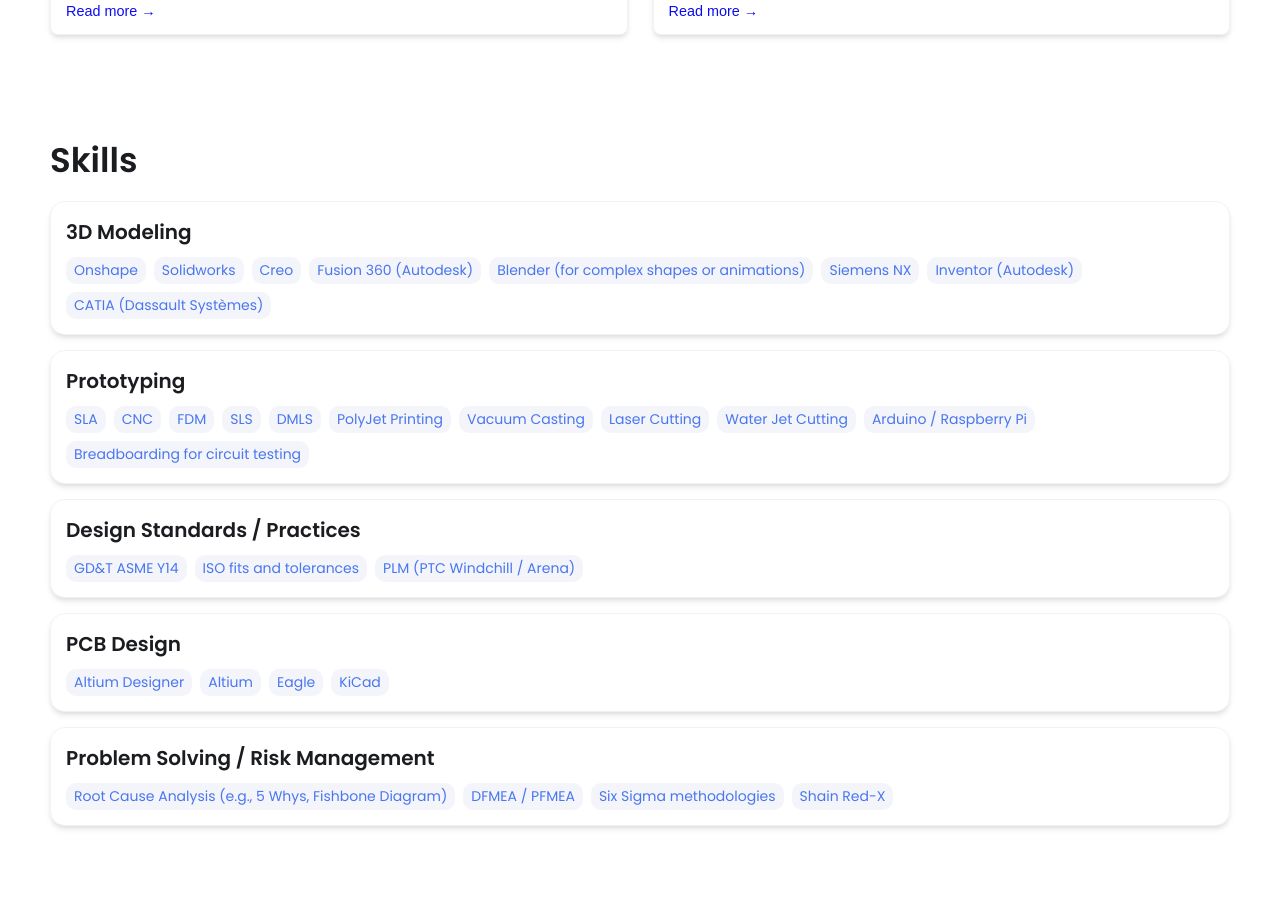
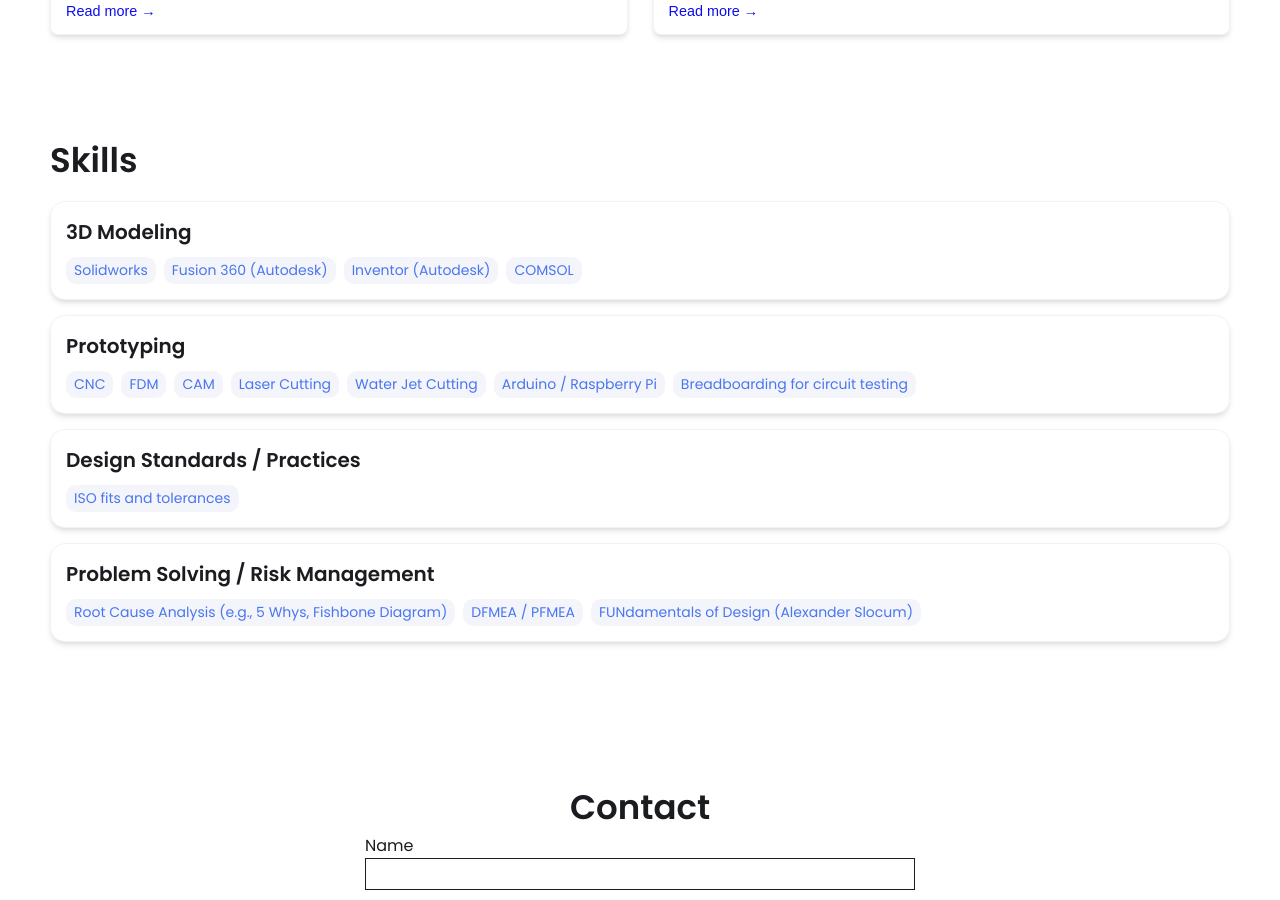
Before and after one commit to klee-eng/klee-eng.github.io, a Jekyll site: the page built from index.html, in a window 1280 px wide and 900 px high, scrolled down 1491 px. Built offline with Jekyll 4.4.1, drawn with Linux system fonts in a browser that asks for light colours.

Commit message:
Update _config.yml

```diff
--- a/_config.yml
+++ b/_config.yml
@@ -25,13 +25,13 @@ profile_image: ./assets/images/profile-image/GitHubPhoto.jpeg
 
 # Link your resume
 # You can place your resume in assets/resume/{resume.pdf or add external link such as pdf saved in google drive
-resume-url: https://drive.google.com/file/d/13Z3duVzh-gguPU5r03oJVEE6rV9rd3DS/view?usp=sharing # or /assets/resume/resume.pdf
+resume-url: ./assets/resume/Kaden Lee Resume 11-29-24.pdf
 
 
 # Set up external links - this will show up as small icons next to your name.
 
 external-links:    # input only your own url slug. The icons with missing entries will not appear.
-  linkedin: test    # https://www.linkedin.com/in/{your url slug}
+  linkedin: test    https://www.linkedin.com/in/kaden-lee-47a538257
   github: leea12    # https://github.com/{your url slug}
   stackoverflow: test      # https://stackoverflow.com/users/{your url slug}
   medium:            # https://medium.com/@{your url slug}
@@ -47,49 +47,31 @@ external-links:    # input only your own url slug. The icons with missing entrie
 skills:
   - category: 3D Modeling
     tools:
-    - Onshape
     - Solidworks
-    - Creo
     - Fusion 360 (Autodesk)
-    - Blender (for complex shapes or animations)
-    - Siemens NX
     - Inventor (Autodesk)
-    - CATIA (Dassault Systèmes)
+    - COMSOL
   - category: Prototyping
     tools:
-    - SLA
     - CNC
     - FDM
-    - SLS
-    - DMLS
-    - PolyJet Printing
-    - Vacuum Casting
+    - CAM
     - Laser Cutting
     - Water Jet Cutting
     - Arduino / Raspberry Pi
     - Breadboarding for circuit testing
   - category: Design Standards / Practices
     tools:
-    - GD&T ASME Y14
     - ISO fits and tolerances
-    - PLM (PTC Windchill / Arena)
-  - category: PCB Design
-    tools:
-    - Altium Designer
-    - Altium
-    - Eagle
-    - KiCad
   - category: Problem Solving / Risk Management
     tools:
     - Root Cause Analysis (e.g., 5 Whys, Fishbone Diagram)
     - DFMEA / PFMEA
-    - Six Sigma methodologies
-    - Shain Red-X
+    - FUNdamentals of Design (Alexander Slocum)
 
 
 # Contact Form Setup. Setup an account and copy over the key. When someone fills out the form, it will be received in your email.
-formspree-key:   https://formspree.io/f/{8-digit key}
-
+formspree-key:   https://formspree.io/f/movlgvaa
 
 
 # Active theme (Updatethis to switch themes). Make sure to keep the indentation the samne.
```
